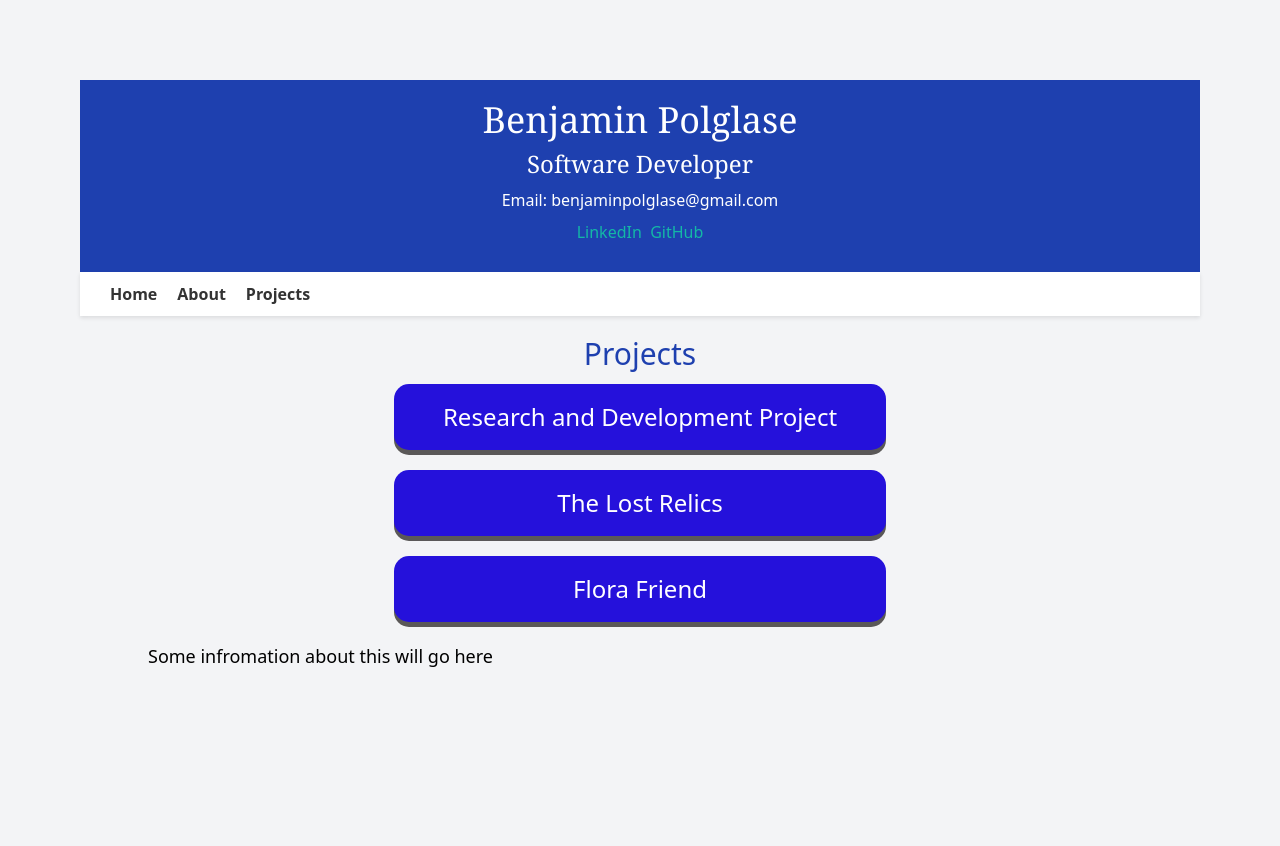
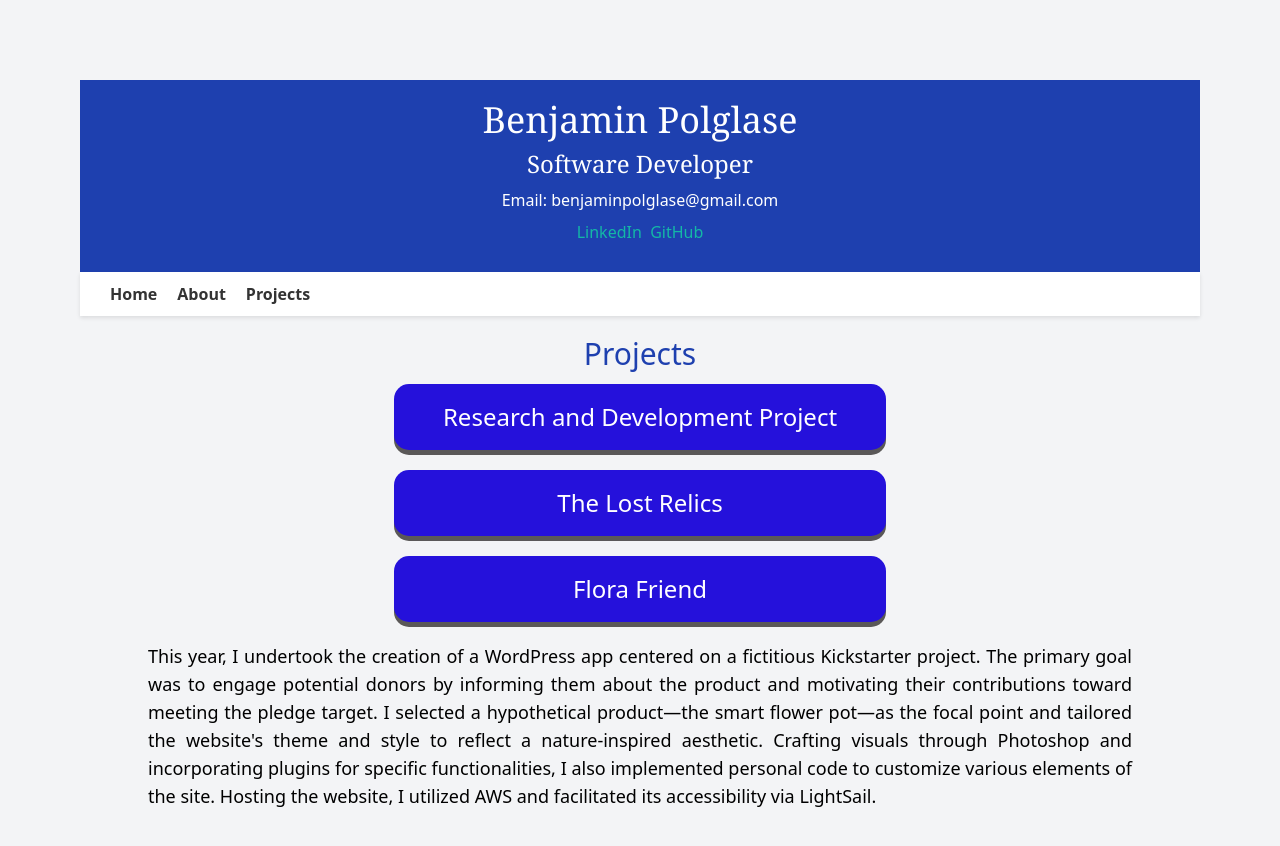
Before and after one commit to Bnjmn-P/React-Practice, a React (Create React App) app in the folder cv/: page /projects in a window 1280 px wide. Both pictures are taken after a click on the button "Flora Friend". Shown: the top 846 px of the page. Before the commit the page ends 800 px from the top, so only its background shows below. Built offline with nearby package versions, Linux system fonts and the light colour scheme.

Commit message:
Update Projects.js
added flora friends project

```diff
--- a/cv/src/components/pages/Projects.js
+++ b/cv/src/components/pages/Projects.js
@@ -18,7 +18,6 @@ const Projects = () => {
   return (
     <section id="projects">
       <h1>Projects</h1>
-
       <Collapse collapsed={true} headerName="Research and Development Project">
         {" "}
         {/* Initially collapsed */}
@@ -77,7 +76,6 @@ const Projects = () => {
           better.
         </p>
       </Collapse>
-
       <Collapse collapsed={true} headerName="The Lost Relics">
         {" "}
         {/* Initially collapsed */}
@@ -139,10 +137,21 @@ const Projects = () => {
         </p>
         <YouTubeVideo />
       </Collapse>
-
       <Collapse collapsed={true} headerName="Flora Friend">
-        <p>Some infromation about this will go here</p>
-        </Collapse>    </section>
+        <p>
+          This year, I undertook the creation of a WordPress app centered on a
+          fictitious Kickstarter project. The primary goal was to engage
+          potential donors by informing them about the product and motivating
+          their contributions toward meeting the pledge target. I selected a
+          hypothetical product—the smart flower pot—as the focal point and
+          tailored the website's theme and style to reflect a nature-inspired
+          aesthetic. Crafting visuals through Photoshop and incorporating
+          plugins for specific functionalities, I also implemented personal code
+          to customize various elements of the site. Hosting the website, I
+          utilized AWS and facilitated its accessibility via LightSail.{" "}
+        </p>
+      </Collapse>{" "}
+    </section>
   );
 };
 
```
